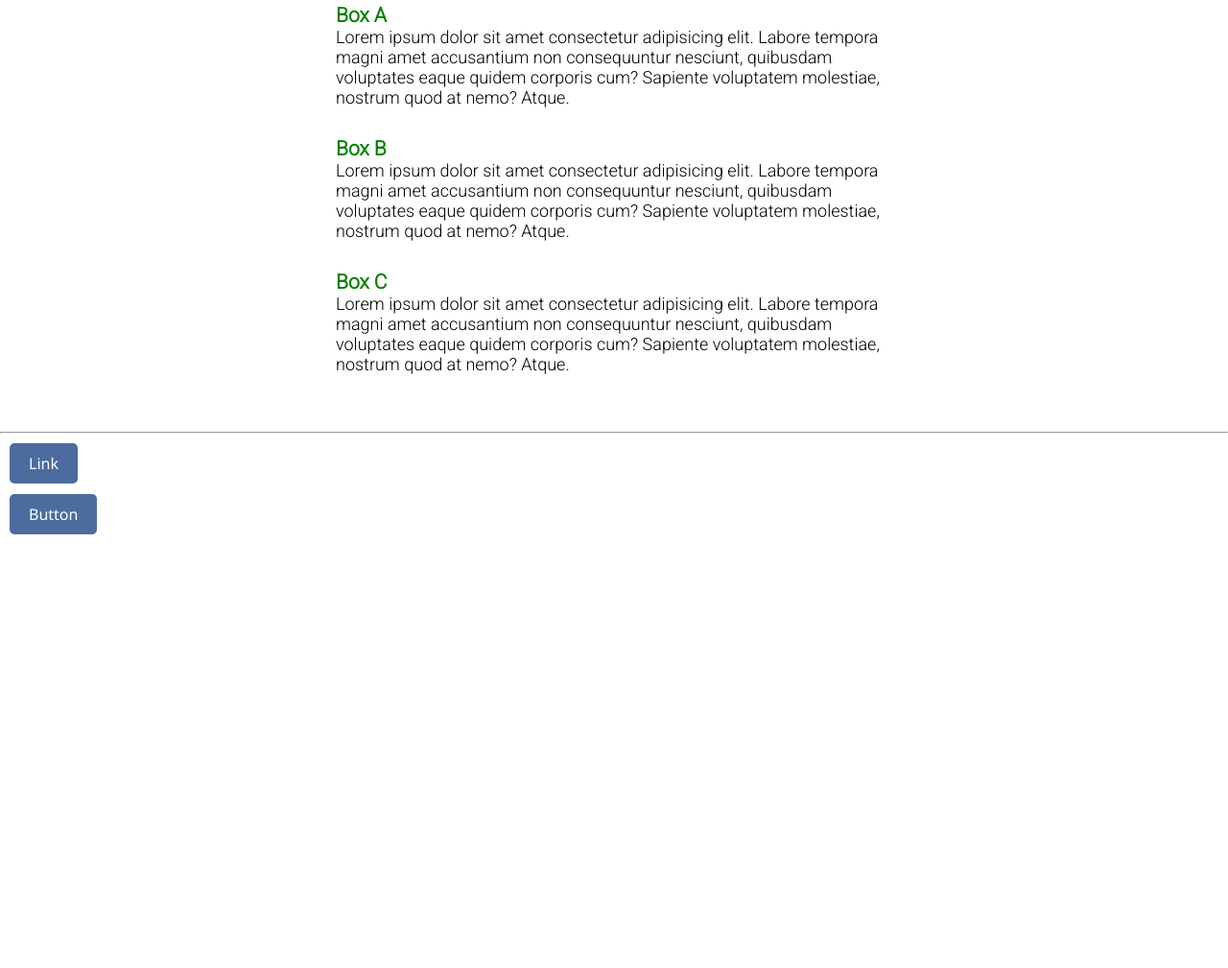
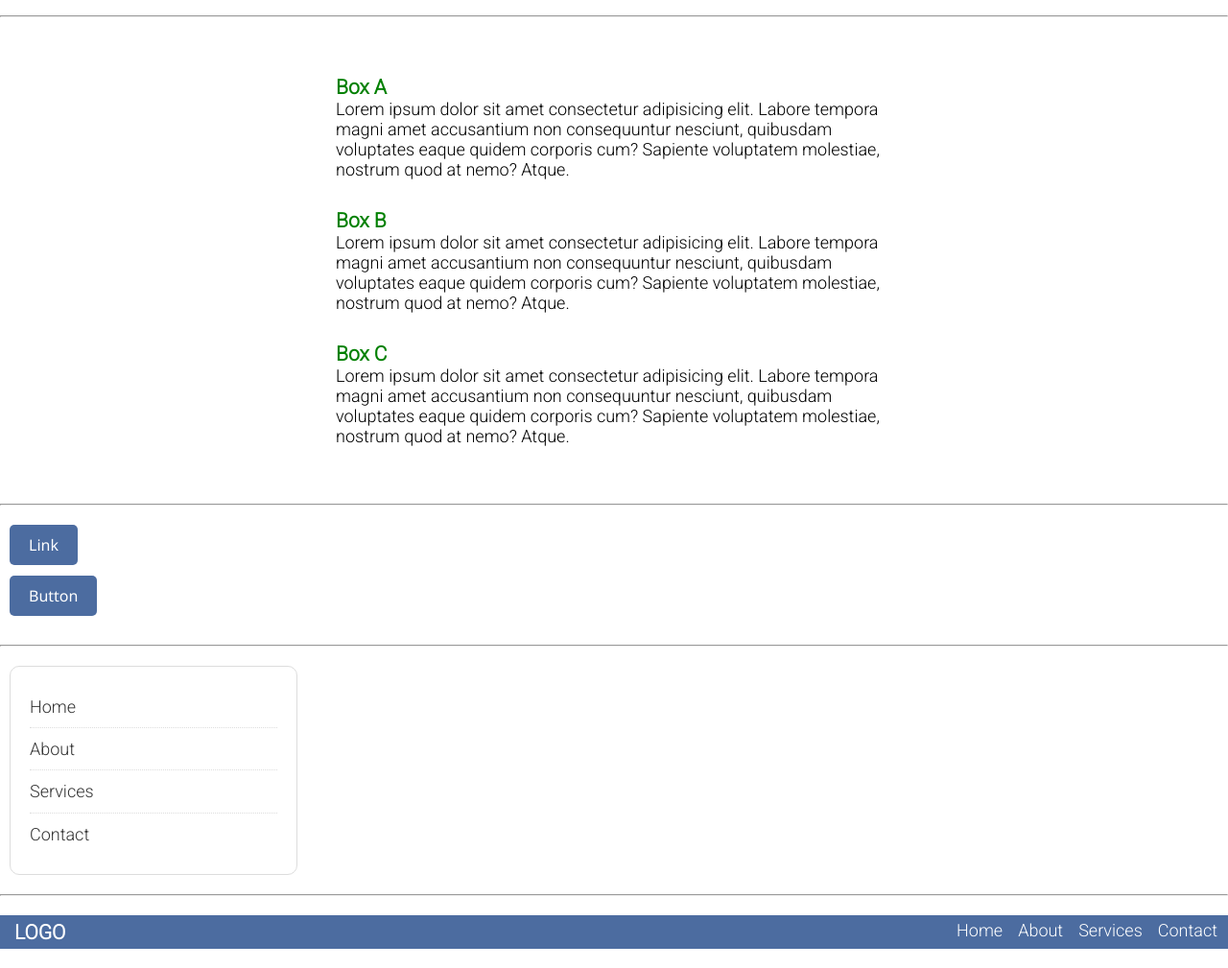
Before and after one commit to jameslusk/cssBasics, a plain HTML site: page index.html in a window 1280 px wide. Shown: the part 1788-2797 px from the top of the page at 96% size. Before the commit the page ends 2365 px from the top, so only its background shows below. Drawn offline with Linux system fonts and the light colour scheme.

Commit message:
nav bars

```diff
--- a/index.html
+++ b/index.html
@@ -160,6 +160,29 @@
     <button class="btn">Button</button>
   </div>
 
+  <hr>
+  <!-- SIDE MENU STYLING  -->
+
+  <ul class="sideMenu">
+    <li><a href="#">Home</a></li>
+    <li><a href="#">About</a></li>
+    <li><a href="#">Services</a></li>
+    <li><a href="#">Contact</a></li>
+  </ul>
+
+  <hr>
+  <!-- NAV MENU STYLING -->
+  <nav>
+    <h3 class="logo"><a href="#">LOGO</a></h3>
+    <ul class="navBar">
+      <li><a href="#">Home</a></li>
+      <li><a href="#">About</a></li>
+      <li><a href="#">Services</a></li>
+      <li><a href="#">Contact</a></li>
+    </ul>
+  </nav>
+
+
 </body>
 
 </html>
--- a/style.css
+++ b/style.css
@@ -1,6 +1,10 @@
 div {
   margin: 10px;
   padding: 10px 0;
+}
+
+hr {
+  margin: 20px 0;
 }
 
 .heading2 {
@@ -165,3 +169,65 @@ a:active {
   color: #f4f4f4;
   background: #446190;
 }
+
+/* SIDE MENU STYLING */
+
+.sideMenu {
+  list-style: none;
+  border: 1px solid #ddd;
+  border-radius: 10px;
+  width: 300px;
+  padding: 20px;
+  margin: 10px;
+}
+
+.sideMenu li {
+  font-size: 1.8rem;
+  line-height: 2.4em;
+  border-bottom: 1px dotted #ddd;
+}
+
+.sideMenu li:last-child {
+  border-bottom: none;
+}
+
+.sideMenu li a {
+  color: #333;
+  text-decoration: none;
+}
+
+.sideMenu li a:hover {
+  color: coral;
+}
+
+/* NAV MENU STYLING */
+nav {
+  display: flex;
+  justify-content: space-between;
+  background: #4c6ca0;
+  margin-bottom: 25px;
+  overflow:auto;
+}
+
+.logo {
+  padding: 5px 0;
+}
+
+nav a {
+  color: #fff;
+  padding-left: 15px;
+}
+
+.navBar {
+  list-style: none;
+  display: flex;
+  padding: 5px 3px;
+}
+
+.navBar li a {
+  padding: 0 8px;
+}
+
+.navBar li a:hover {
+  background: #446190
+}
```
